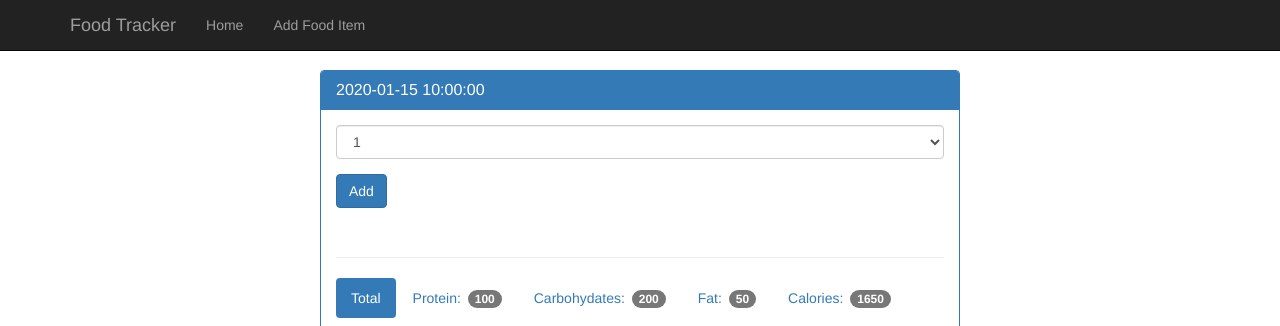
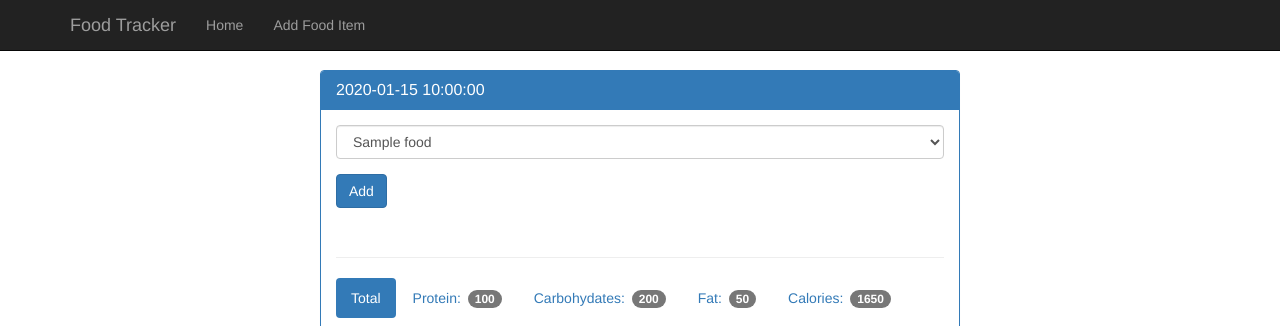
Before and after one commit to zee467/Food-Tracker-App, a Flask app: template templates/day.html in a window 1280 px wide. Shown: the top 326 px of the page. Run offline with Flask 3, Linux system fonts and the light colour scheme; the template is opened without the code that fills it: most values are stand-ins (such as "Sample title", 1, 10 or a date in 2020); some libraries are stand-ins or nearby versions.

Commit message:
Populate options with food items

```diff
--- a/app.py
+++ b/app.py
@@ -50,16 +50,23 @@ def index():
     return render_template("home.html", results=pretty_results)
 
 
-@app.route("/view/<date>")
+@app.route("/view/<date>", methods=["GET", "POST"])
 def view(date):
     db = get_db()
+
+    if request.method == "POST":
+        return f"<h1>The food item added is #{request.form['food-select']}</h1>"
+
     cur = db.execute('select entry_date from log_date where entry_date = ?', [date])
     result = cur.fetchone()
 
     d = dt.strptime(str(result['entry_date']), '%Y%m%d')
     pretty_date = dt.strftime(d, '%B %d, %Y')
 
-    return render_template("day.html", pretty_date=pretty_date)
+    food_cur = db.execute('select id, name from food')
+    food_results = food_cur.fetchall()
+
+    return render_template("day.html", pretty_date=pretty_date, food_results=food_results)
 
 
 @app.route("/food", methods=["GET", "POST"])
--- a/templates/day.html
+++ b/templates/day.html
@@ -41,10 +41,12 @@
 
             <div class="panel-body">
 
-              <form method="POST" action="/">
+              <form method="POST" action="{{ url_for('view', date='20230512') }}">
                 <div class="form-group">
-                  <select class="form-control">
-                    <option>1</option>
+                  <select class="form-control" name="food-select">
+                    {% for food in food_results %}
+                      <option value="{{ food.id }}">{{ food.name }}</option>
+                    {% endfor %}
                   </select>
                 </div>
 
```
